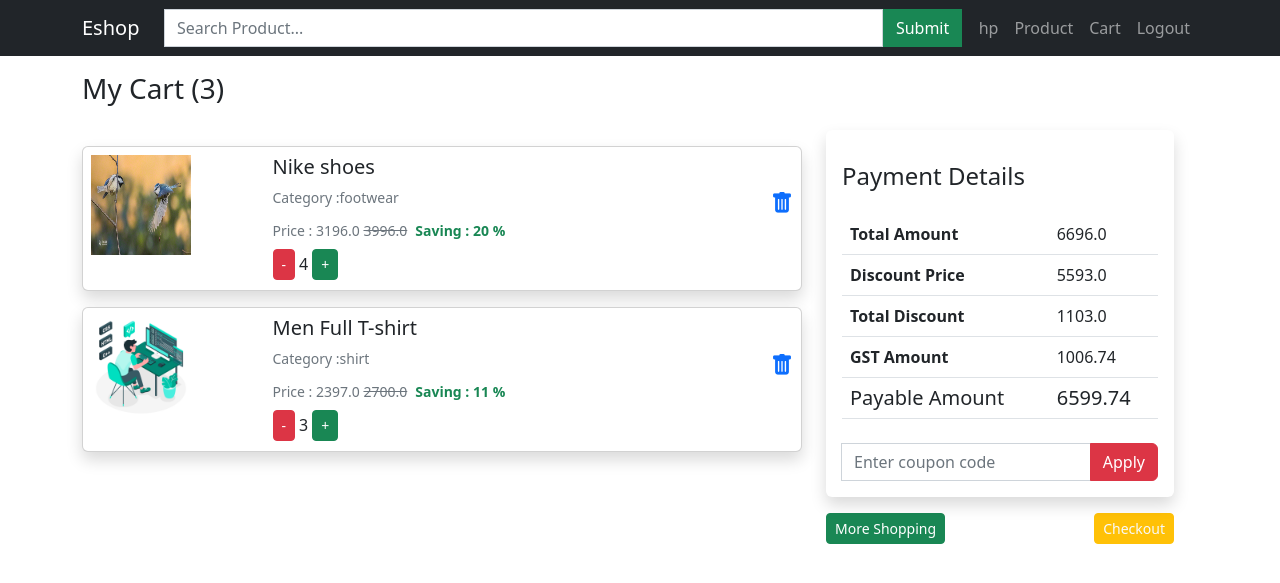
After one commit to Yashraj17/Eshop-django, a Django app: page /mycart/ in a window 1280 px wide. The commit adds this page. Shown: the top 583 px of the page. Run offline with Django 4.2, Linux system fonts and the light colour scheme; a user stored in the database is signed in; data comes from the database, SQL or seed files in the repository; both versions use the stored data as it was after the commit.

Commit message:
checkout

```diff
--- a/shop/admin.py
+++ b/shop/admin.py
@@ -28,3 +28,7 @@ class ProductAdmin(admin.ModelAdmin):
 
 admin.site.register(Category,CategoryAdmin)
 admin.site.register(Product,ProductAdmin)
+admin.site.register(OrderItem)
+admin.site.register(Order)
+admin.site.register(Coupon)
+admin.site.register(Address)
--- a/shop/urls.py
+++ b/shop/urls.py
@@ -5,8 +5,20 @@ from django.conf import settings
 from .views import *
 urlpatterns = [
     path("",homePage,name='homePage'),
-    path("/filter/<slug>",filterCat,name='filter'),
-    path('search/',search,name='search')
+    path("filter/<slug>",filterCat,name='filter'),
+    path('search/',search,name='search'),
+    path('single-view/<slug>',singleView,name='singleview'),
+    path('login/',loginRequest,name='loginPage'),
+    path('logout/',logoutRequest,name='logout'),
+    path('register/',registrationRequest,name='registerPage'),
+    path('add-to-cart/<slug>',addToCart,name='addToCart'),
+    path('remove-to-cart/<slug>',removeFromCart,name='removeToCart'),
+    path('delete-to-cart/<slug>',deleteFromCart,name='deleteFromCart'),
+    path('mycart/',cartPage,name='cartPage'),
+    path('addCoupon/',addCoupon,name='addCoupon'),
+    path('removeCoupon/',removeCoupon,name='removeCoupon'),
+    path('checkout/',Checkout,name='checkout'),
+
 ]
 
 urlpatterns += static(settings.MEDIA_URL,document_root = settings.MEDIA_ROOT)
--- a/shop/views.py
+++ b/shop/views.py
@@ -1,5 +1,10 @@
-from django.shortcuts import render
+from django.shortcuts import render,redirect,get_object_or_404
 from shop.models import *
+from django.contrib.auth.forms import AuthenticationForm,UserCreationForm
+from django.contrib.auth import authenticate,login,logout
+from django.contrib import messages
+from .forms import RegisterForm
+from .forms import AddressForm
 
 # Create your views here.
 
@@ -24,3 +29,103 @@ def search(req):
     data['products']= Product.objects.filter(name__contains = search)
     data['category'] = getCategory()
     return render(req,'home.html',data)
+
+def singleView(req,slug):
+    data = {}
+    data['category'] = getCategory()
+    data['product'] = Product.objects.get(slug = slug)
+    data['products'] = Product.objects.exclude(slug = slug)
+    return render(req,'singleView.html',data)
+
+def loginRequest(req):
+    form = AuthenticationForm(req,data = req.POST)
+    if req.method == 'POST':
+        if form.is_valid():
+            username = form.cleaned_data.get('username')
+            password = form.cleaned_data.get('password')
+            user = authenticate(username = username,password = password)
+            if user is not None:
+                login(req,user)
+                return redirect(homePage)
+            else:
+                messages.error(req,"Invalid username or password.")
+                return render(req,'login.html')
+    return render(req,'login.html',context={"form":form})
+
+def logoutRequest(req):
+    logout(req)
+    return redirect(loginRequest)
+
+def registrationRequest(req):
+    form = RegisterForm(req.POST or None)
+    if req.method == 'POST':
+        if form.is_valid():
+            form.save()
+            # print("hello this is form data" + user)
+            return redirect(loginRequest)
+    return render(req,'register.html',context={"form":form})
+
+def addToCart(req,slug):
+    product = get_object_or_404(Product,slug=slug)
+    order_item , created = OrderItem.objects.get_or_create(user=req.user,ordered=False,item=product)
+    order_qs = Order.objects.filter(user = req.user , ordered = False)
+    if order_qs.exists():
+        order = order_qs[0]
+        if(order.items.filter(item__slug = slug).exists()):
+            order_item.qty += 1
+            order_item.save()
+        else:
+            order.items.add(order_item)
+        return redirect(cartPage)
+    else:
+        order = Order.objects.create(user = req.user)
+        order.items.add(order_item)
+        return redirect(cartPage)
+def removeFromCart(req,slug):
+    product = get_object_or_404(Product,slug = slug)
+    order = Order.objects.get(user = req.user ,ordered = False)
+    order_item = OrderItem.objects.get(user = req.user,ordered = False,item = product)
+    if order:
+        if(order.items.filter(item__slug = slug).exists()):
+            if order_item.qty <=1:
+                order_item.delete()
+            else:
+                order_item.qty -=1
+                order_item.save()
+        return redirect(cartPage)
+def deleteFromCart(req,slug):
+    product = get_object_or_404(Product,slug=slug)
+    order = Order.objects.get(user = req.user ,ordered = False)
+    order_item = OrderItem.objects.get(user = req.user,ordered = False,item = product)
+    if order:
+        if(order.items.filter(item__slug = slug).exists()):
+            order_item.delete()
+        return redirect(cartPage)
+
+
+def cartPage(req):
+    data = {}
+    data['order'] = Order.objects.get(user= req.user,ordered =False)
+    return render(req,'myCart.html',data)
+
+def addCoupon(req):
+    order = Order.objects.get(user = req.user,ordered = False)
+    if req.method == 'POST':
+        code = req.POST.get('code')
+        if (Coupon.objects.filter(code =code).exists()):
+            coupon = Coupon.objects.get(code =code)
+            order.coupon = coupon
+            order.save()
+            return redirect(cartPage)
+        else:
+            return redirect(cartPage)
+
+def removeCoupon(req):
+    order = Order.objects.get(user = req.user,ordered = False)
+    order.coupon = None
+    order.save()
+    return redirect(cartPage)
+
+def Checkout(req):
+    form = AddressForm(req.POST or None)
+    return render(req,'checkout.html',context={"form":form})
--- a/templates/base.html
+++ b/templates/base.html
@@ -6,6 +6,7 @@
     <meta http-equiv="X-UA-Compatible" content="IE=edge">
     <meta name="viewport" content="width=device-width, initial-scale=1.0">
     <title>Document</title>
+    <link rel="stylesheet" href="https://cdn.jsdelivr.net/npm/bootstrap-icons@1.10.3/font/bootstrap-icons.css">
     <link href="https://cdn.jsdelivr.net/npm/bootstrap@5.2.3/dist/css/bootstrap.min.css" rel="stylesheet"
         integrity="sha384-rbsA2VBKQhggwzxH7pPCaAqO46MgnOM80zW1RWuH61DGLwZJEdK2Kadq2F9CUG65" crossorigin="anonymous">
 </head>
@@ -21,9 +22,15 @@
                         <input type="submit"  class="btn btn-success rounded-0">
                     </form>
                     <ul class="navbar-nav">
-                        <li class="nav-item"><a href="" class="nav-link">Home</a></li>
+                        {% if user.is_authenticated %}
+                        <li class="nav-item"><a href="" class="nav-link">{{request.user.username}}</a></li>
                         <li class="nav-item"><a href="" class="nav-link">Product</a></li>
-                        <li class="nav-item"><a href="" class="nav-link">Cart</a></li>
+                        <li class="nav-item"><a href="{% url 'cartPage'%}" class="nav-link">Cart</a></li>
+                        <li class="nav-item"><a href="{% url 'logout' %}" class="nav-link">Logout</a></li>
+                        {% else %}
+                        <li class="nav-item"><a href="{% url 'loginPage' %}" class="nav-link">Login</a></li>
+                        {% endif %}
+
                     </ul>
                 </div>
             </nav>
--- a/templates/home.html
+++ b/templates/home.html
@@ -6,20 +6,20 @@
     <div class="row">
         {% for product in products %}
         <div class="col-3 mb-4">
-            <div class="card" title="{{product.name}}">
+            <div class="card " title="{{product.name}}">
                 <img src={{product.image.url}} alt="" style="height:200px;object-fit:cover" srcset="">
                 <div class="card-body">
                     <h2 class="h6 text-truncate">{{product.name}}</h2>
                     {% if product.discount_price %}
                     <h5 class="h6">Rs. {{product.discount_price}}
-                        <del>{{product.price}}</del>
+                        <del>{{request.user}}</del>
                     </h5>
 
                     {% else %}
                     <h5 class="h6">Rs. {{product.price}}</h5>
                     {% endif %}
 
-                    <a href="" class="btn btn-success">Buy</a>
+                    <a href="{% url 'singleview' product.slug %}" class="btn btn-success stretched-link">Buy</a>
                 </div>
             </div>
         </div>
--- /dev/null
+++ b/templates/myCart.html
@@ -0,0 +1,103 @@
+{% extends "base.html" %}
+
+{% block 'contant' %}
+
+<div class="container">
+    <div class="row">
+        <h2 class="h3 mt-3">My Cart (3)</h2>
+        <div class="row mt-3">
+            <div class="col-8">
+                {% for order_item in order.items.all %}
+                <div class="card shadow mt-3 p-2">
+                    <div class="row">
+                        <div class="col-3">
+                            <img src="{{order_item.item.image.url}}" style="height: 100px; width: 100px;" alt="" srcset="">
+                        </div>
+                        <div class="col-9">
+                            <h2 class="h5">{{order_item.item.name}}</h2>
+                            <div class="d-flex d-flex justify-content-between">
+                                <p class="text small mb-2 text-muted">Category :{{order_item.item.category.title}}</p>
+                                <a href="{%url 'deleteFromCart' order_item.item.slug%}">
+                                    <i class="bi bi-trash-fill" style="font-size: 22px; cursor: pointer;"></i>
+                                </a>
+                            </div>
+                            <div class="d-flex align-items-baseline gap-2">
+                                {% if order_item.item.discount_price %}
+                                    <h3 class="text small mb-2 text-muted">Price : {{order_item.get_discount_price}}
+                                        <del> {{order_item.getPrice }} </del>
+                                    </h3>
+                                    <span class="text small mb-2 text-success fw-bold">   Saving : {{order_item.item.getSavingPercent }} % </span>
+                                {% else %}
+                                    <h4>{{order_item.get_price}}</h4>
+                                {% endif %}
+
+                            </div>
+                            <div class="d-flex gap-1 align-items-baseline">
+                                <a href="{% url 'removeToCart' order_item.item.slug %}" class="btn btn-danger btn-sm ">-</a>
+                                <span class="h6">{{order_item.qty}}</span>
+                                <a href="{% url 'addToCart' order_item.item.slug %}" class="btn btn-success btn-sm ">+</a>
+                            </div>
+
+                        </div>
+                    </div>
+                </div>
+                {% endfor %}
+
+
+            </div>
+            <div class="col-4">
+                <div class="card border-0 shadow p-3">
+                    <h4 class="h-5 py-3">Payment Details</h4>
+
+                    <table class="table">
+                        <tr>
+                            <th>Total Amount</th>
+                            <td>{{order.getTotalPrice}}</td>
+                        </tr>
+                        <tr>
+                            <th> Discount Price</th>
+                            <td>{{order.getTotalAfterDiscountPrice}}</td>
+                        </tr>
+                        <tr>
+                            <th>Total Discount </th>
+                            <td>{{order.getTotalDiscountPrice}}</td>
+                        </tr>
+                        <tr>
+                            <th>GST Amount </th>
+                            <td>{{order.getTax}}</td>
+                        </tr>
+                            {% if order.coupon %}
+                            <tr class='bg-warning'>
+                                <th>Coupon Discount </th>
+                                <td>{{order.coupon.amount}}
+                                    <a href="{%url 'removeCoupon'%}" class="text-dark float-right">Remove</a>
+                                </td>
+                            </tr>
+                            {% endif %}
+                        <tr>
+                            <th class="h5">Payable Amount </th>
+                            <td class="h5">{{order.payableAmount}}</td>
+                        </tr>
+
+                    </table>
+
+                    {% if not order.coupon %}
+                    <div class="mt-2">
+                        <form action="{%url 'addCoupon'%}" class="input-group" method="post">
+                            {% csrf_token %}
+                            <input type="text" name="code" placeholder="Enter coupon code" class="form-control" id="">
+                            <input type="submit" value="Apply" class="btn btn-danger">
+                        </form>
+                    </div>
+                    {% endif %}
+                </div>
+                <div class="flex justify-center gap-3 mt-3">
+                    <a href="" class="btn btn-sm btn-success">More Shopping</a>
+                    <a href="{% url 'checkout'%}" class="btn btn-sm btn-warning text-light float-end">Checkout</a>
+                </div>
+            </div>
+        </div>
+    </div>
+</div>
+
+{% endblock 'contant' %}
```
Also changed, not shown: eshop/settings.py (+6 -1 lines), shop/forms.py (added, +14 -0 lines), shop/models.py (+83 -1 lines), templates/checkout.html (added, +19 -0 lines), templates/login.html (added, +21 -0 lines), templates/register.html (added, +20 -0 lines), templates/singleView.html (added, +69 -0 lines), db.sqlite3, shop/migrations/0001_initial.py, shop/migrations/0002_coupon_order_coupon.py (added), shop/migrations/0002_product.py (deleted), shop/migrations/0003_rename_coupon_order_coupon.py (added), shop/migrations/0004_address_order_address.py (added).
